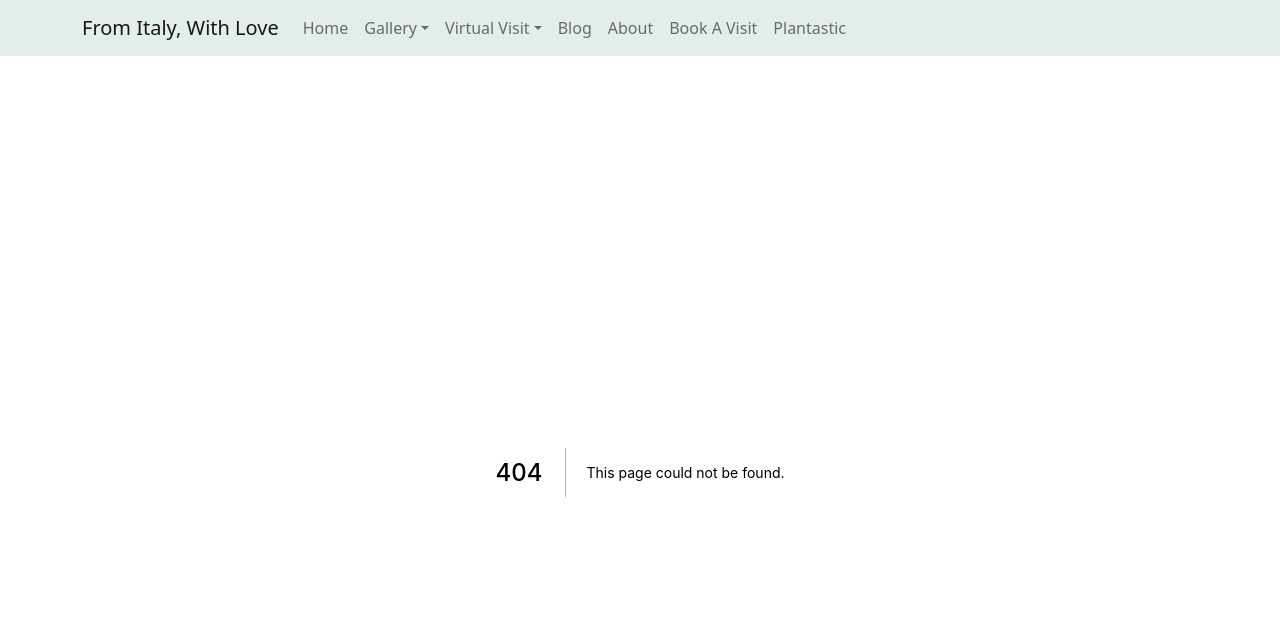
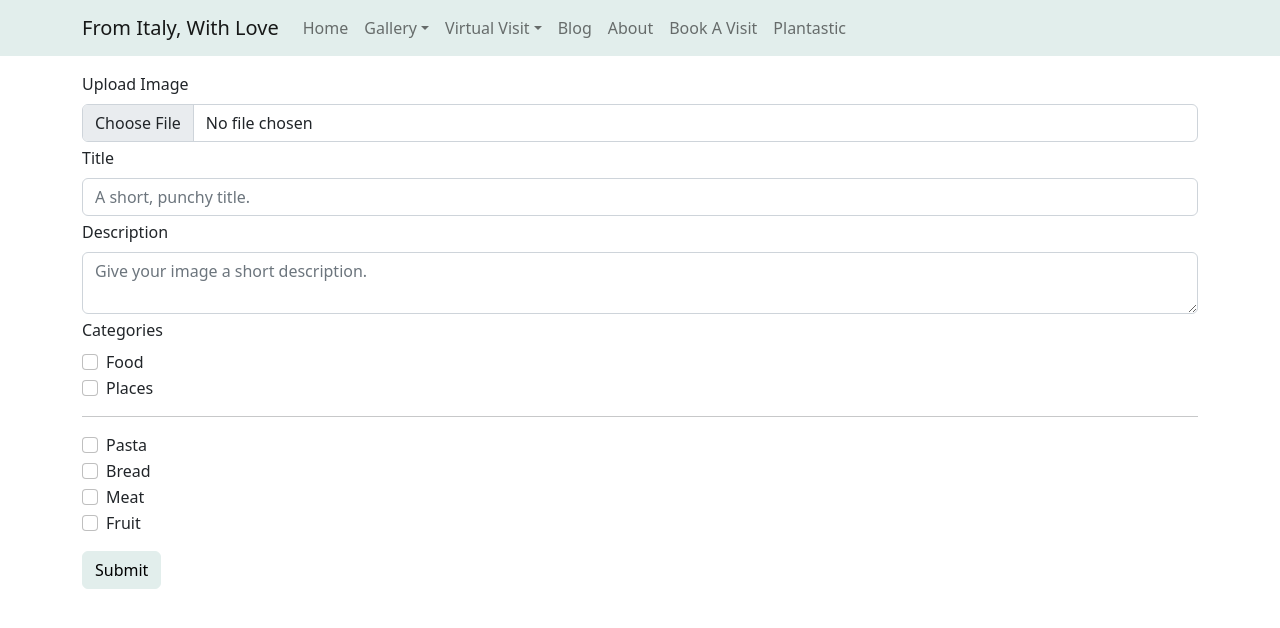
Before and after one commit to LucDeCaf/fromitalywithlove, a Next.js app: page /admin/add/image in a window 1280 px wide. Before the commit this address had no page. Shown: the top 628 px of the page. Built offline with nearby package versions, Linux system fonts and the light colour scheme; no server answers.

Commit message:
Added firebase firestore and storage + made image uploadng page

```diff
--- a/next.config.js
+++ b/next.config.js
@@ -6,6 +6,9 @@ const nextConfig = {
     MAPS_API_KEY: process.env.MAPS_API_KEY,
     FIREBASE_API_KEY: process.env.FIREBASE_API_KEY,
   },
-}
+  images: {
+    domains: ["firebasestorage.googleapis.com"],
+  },
+};
 
-module.exports = nextConfig
+module.exports = nextConfig;
--- /dev/null
+++ b/src/pages/admin/add/image.tsx
@@ -0,0 +1,136 @@
+import { useState, FormEvent, ChangeEvent } from "react";
+import { Container, Form, Button, Alert } from "react-bootstrap";
+import { collection, addDoc } from "firebase/firestore";
+import { ref, uploadBytes, getDownloadURL } from "firebase/storage";
+import { db, storage } from "../../../utils/firebase";
+
+const Page = () => {
+  const [validated, setValidated] = useState(false);
+  const [showAlert, setShowAlert] = useState(false);
+
+  const [imageLabel, setImageLabel] = useState("");
+  const [imageDesc, setImageDesc] = useState("");
+  const [categories, setCategories] = useState([]);
+
+  const handleCategoryChange = (e: ChangeEvent<HTMLInputElement>) => {
+    const value = e.target.value;
+    const newCategories = Array.from(categories);
+
+    if (categories.includes(value)) {
+      newCategories.splice(categories.indexOf(value), 1);
+    } else {
+      newCategories.push(value);
+    }
+
+    setCategories(newCategories);
+  };
+
+  const handleSubmit = (e: FormEvent<HTMLFormElement>) => {
+    const form = e.currentTarget;
+    if (form.checkValidity() === false) {
+      e.stopPropagation();
+    } else {
+      const file = e.target[0].files[0];
+      const storageRef = ref(
+        storage,
+        `images/${imageLabel.toLowerCase().replaceAll(" ", "-")}`
+      );
+      uploadBytes(storageRef, file).then((snapshot) =>
+        getDownloadURL(snapshot.ref).then((downloadURL) => {
+          const dbInstance = collection(db, "images");
+          addDoc(dbInstance, {
+            label: imageLabel,
+            desc: imageDesc,
+            categories: categories,
+            downloadUrl: downloadURL,
+          }).then((res) => setShowAlert(true));
+        })
+      );
+    }
+
+    setValidated(true);
+    e.preventDefault();
+  };
+
+  return (
+    <main>
+      <Container>
+        <Alert show={showAlert} variant="success">
+          <Alert.Heading>Great!</Alert.Heading>
+          <hr />
+          <p className="mb-0">You uploaded an image!</p>
+        </Alert>
+        <Form noValidate validated={validated} onSubmit={handleSubmit}>
+          <Form.Group className="mb-1">
+            <Form.Label>Upload Image</Form.Label>
+            <Form.Control type="file" required />
+          </Form.Group>
+          <Form.Group className="mb-1">
+            <Form.Label>Title</Form.Label>
+            <Form.Control
+              type="text"
+              placeholder="A short, punchy title."
+              value={imageLabel}
+              onChange={(e) => setImageLabel(e.target.value)}
+              required
+            />
+          </Form.Group>
+          <Form.Group className="mb-1">
+            <Form.Label>Description</Form.Label>
+            <Form.Control
+              as="textarea"
+              placeholder="Give your image a short description."
+              value={imageDesc}
+              onChange={(e) => setImageDesc(e.target.value)}
+              required
+            />
+          </Form.Group>
+          <Form.Group className="mb-3">
+            <Form.Label>Categories</Form.Label>
+            <Form.Check
+              type="checkbox"
+              label="Food"
+              value="food"
+              onChange={handleCategoryChange}
+            />
+            <Form.Check
+              type="checkbox"
+              label="Places"
+              value="places"
+              onChange={handleCategoryChange}
+            />
+            <hr className="my-3" />
+            <Form.Check
+              type="checkbox"
+              label="Pasta"
+              value="pasta"
+              onChange={handleCategoryChange}
+            />
+            <Form.Check
+              type="checkbox"
+              label="Bread"
+              value="bread"
+              onChange={handleCategoryChange}
+            />
+            <Form.Check
+              type="checkbox"
+              label="Meat"
+              value="meat"
+              onChange={handleCategoryChange}
+            />
+            <Form.Check
+              type="checkbox"
+              label="Fruit"
+              value="fruit"
+              onChange={handleCategoryChange}
+            />
+          </Form.Group>
+          <Button variant="light" type="submit">
+            Submit
+          </Button>
+        </Form>
+      </Container>
+    </main>
+  );
+};
+export default Page;
--- a/src/utils/firebase.ts
+++ b/src/utils/firebase.ts
@@ -1,5 +1,6 @@
 import { initializeApp } from "firebase/app";
 import { getFirestore } from "firebase/firestore";
+import { getStorage } from "firebase/storage";
 
 const firebaseConfig = {
   apiKey: process.env.FIREBASE_API_KEY!,
@@ -7,8 +8,9 @@ const firebaseConfig = {
   projectId: "fromitalywithlove-de808",
   storageBucket: "fromitalywithlove-de808.appspot.com",
   messagingSenderId: "620171612304",
-  appId: "1:620171612304:web:a621ab03d4f74c94604815"
+  appId: "1:620171612304:web:a621ab03d4f74c94604815",
 };
 
 export const app = initializeApp(firebaseConfig);
 export const db = getFirestore(app);
+export const storage = getStorage(app);
```
Also changed, not shown: src/components/CardPanel.tsx (+14 -9 lines), src/components/ImageSlider.tsx (+8 -8 lines), src/pages/index.tsx (+39 -3 lines).
